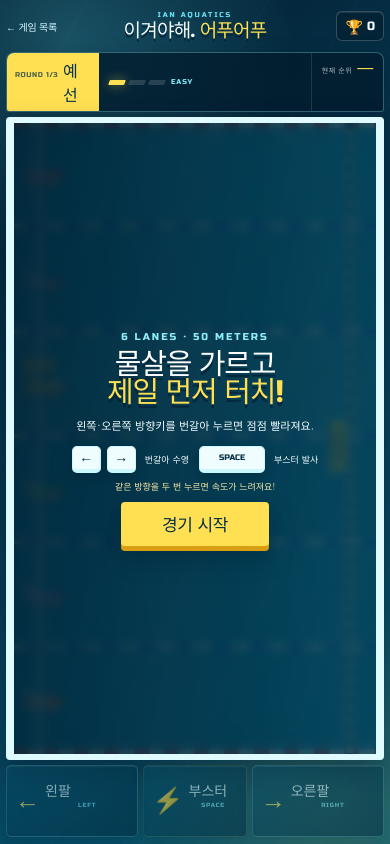
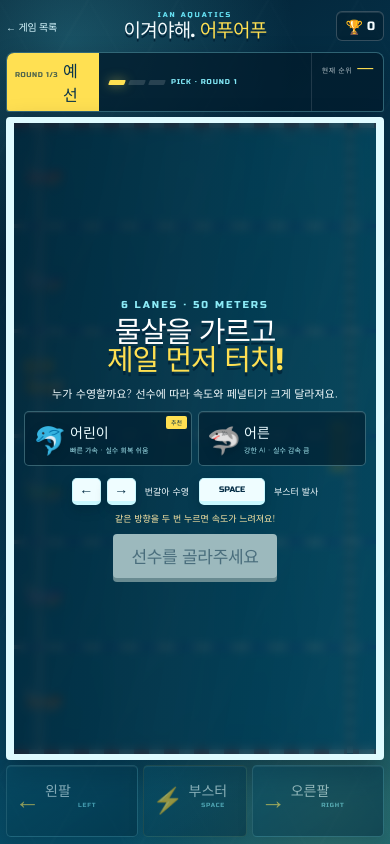
Before and after one commit to byunginhb/ian-game, a React (Vite) app: page /game/swimming-race in a window 390 px wide. Built offline with nearby package versions, Linux system fonts and the light colour scheme.

Commit message:
feat: 수영 레이스 어린이와 어른 난이도 추가

```diff
--- a/src/pages/SwimmingRace.css
+++ b/src/pages/SwimmingRace.css
@@ -520,6 +520,77 @@
   font-weight: 700;
 }
 
+.swim-player-types {
+  width: min(510px, calc(100% - 36px));
+  display: grid;
+  grid-template-columns: repeat(2, 1fr);
+  gap: 9px;
+  margin: 2px 0 11px;
+}
+
+.swim-player-type {
+  --type-color: #5ee7f7;
+  position: relative;
+  min-height: 66px;
+  padding: 9px 12px 9px 62px;
+  display: grid;
+  grid-template-columns: 1fr;
+  align-content: center;
+  justify-items: start;
+  border: 1px solid rgba(173, 242, 252, 0.3);
+  border-radius: 5px;
+  color: #eafcff;
+  background: rgba(2, 32, 49, 0.72);
+  text-align: left;
+  box-shadow: inset 0 1px rgba(255,255,255,0.08);
+  transition: transform 0.16s, border-color 0.16s, background 0.16s, box-shadow 0.16s;
+}
+
+.swim-player-type.is-adult { --type-color: #fb7185; }
+
+.swim-player-type:hover {
+  transform: translateY(-2px);
+  border-color: var(--type-color);
+}
+
+.swim-player-type.is-selected {
+  border-color: var(--type-color);
+  background: color-mix(in srgb, var(--type-color) 18%, #062f47);
+  box-shadow: 0 0 0 2px color-mix(in srgb, var(--type-color) 32%, transparent), 0 8px 18px rgba(0,18,30,0.28);
+}
+
+.swim-player-type > span {
+  position: absolute;
+  left: 13px;
+  top: 50%;
+  transform: translateY(-50%);
+  font-size: 34px;
+  filter: drop-shadow(0 4px 5px rgba(0,18,30,0.35));
+}
+
+.swim-player-type strong {
+  font: 17px 'Black Han Sans', sans-serif;
+}
+
+.swim-player-type small {
+  margin-top: 2px;
+  color: #a7eaf3;
+  font-size: 9px;
+  font-weight: 900;
+}
+
+.swim-player-type i {
+  position: absolute;
+  right: 7px;
+  top: 7px;
+  padding: 2px 5px;
+  border-radius: 2px;
+  color: #062f47;
+  background: var(--yellow);
+  font: 7px 'Russo One', sans-serif;
+  font-style: normal;
+}
+
 .swim-howto {
   display: flex;
   gap: 26px;
@@ -579,6 +650,23 @@
 }
 
 .swim-primary:active { transform: translateY(3px); box-shadow: 0 2px 0 #d99f13; }
+
+.swim-primary:disabled {
+  color: rgba(6,47,71,0.55);
+  background: #9cb9bd;
+  box-shadow: 0 4px 0 #698b91;
+  cursor: default;
+  transform: none;
+}
+
+.swim-container.is-adult .swim-difficulty span.is-on {
+  background: #fb7185;
+  box-shadow: 0 0 10px rgba(251,113,133,0.58);
+}
+
+.swim-container.is-adult .swim-difficulty b {
+  color: #ff9eac;
+}
 
 .swim-countdown { background: rgba(2,31,48,0.48); }
 .swim-countdown strong {
@@ -822,6 +910,12 @@
   .swim-stroke-button.is-right { grid-column: 3; grid-row: 1; }
   .swim-menu h2, .swim-result h2 { font-size: 29px; }
   .swim-menu > p { max-width: 300px; margin: 9px 14px 7px; font-size: 11px; }
+  .swim-player-types { width: min(344px, calc(100% - 20px)); gap: 6px; margin-bottom: 7px; }
+  .swim-player-type { min-height: 55px; padding: 7px 7px 7px 45px; }
+  .swim-player-type > span { left: 8px; font-size: 27px; }
+  .swim-player-type strong { font-size: 14px; }
+  .swim-player-type small { font-size: 7px; }
+  .swim-player-type i { right: 4px; top: 4px; font-size: 6px; }
   .swim-howto { gap: 10px; margin-bottom: 7px; }
   .swim-howto kbd { min-width: 29px; height: 27px; font-size: 14px; }
   .swim-howto kbd.space-key { width: 66px; font-size: 8px; }
@@ -838,6 +932,8 @@
   .swim-menu-badge, .swim-result > small { margin-bottom: 5px; }
   .swim-menu h2, .swim-result h2 { font-size: 27px; }
   .swim-menu > p { margin: 7px 0; }
+  .swim-player-types { margin-bottom: 5px; }
+  .swim-player-type { min-height: 49px; }
   .swim-warning { margin-bottom: 7px; }
   .swim-result-medal { font-size: 38px; }
   .swim-podium { margin: 8px 0 10px; }
--- a/src/pages/SwimmingRace.jsx
+++ b/src/pages/SwimmingRace.jsx
@@ -6,12 +6,50 @@ import './SwimmingRace.css'
 const FINISH = 100
 const HUD_UPDATE_INTERVAL = 100
 const FINISH_HOLD_MS = 700
-const STROKE_NUDGE = 0.38
 const ROUND_INFO = [
-  { label: '예선', level: 'EASY', aiSpeed: 4.15 },
-  { label: '준결승', level: 'NORMAL', aiSpeed: 4.85 },
-  { label: '결승', level: 'HARD', aiSpeed: 5.55 },
+  { label: '예선', level: 'ROUND 1' },
+  { label: '준결승', level: 'ROUND 2' },
+  { label: '결승', level: 'FINAL' },
 ]
+
+const PLAYER_TYPES = {
+  child: {
+    label: '어린이',
+    shortLabel: 'KIDS',
+    icon: '🐬',
+    description: '빠른 가속 · 실수 회복 쉬움',
+    aiSpeeds: [5.4, 6.2, 7.0],
+    aiVariance: 0.9,
+    acceleration: 1.22,
+    streakBonus: 0.055,
+    maxSpeed: 10.8,
+    drag: 2.55,
+    mistakeMultiplier: 0.7,
+    strokeNudge: 0.48,
+    boostSpeed: 12.8,
+    boostFloor: 12.1,
+    boostDrag: 0.8,
+    boostDuration: 2100,
+  },
+  adult: {
+    label: '어른',
+    shortLabel: 'PRO',
+    icon: '🦈',
+    description: '강한 AI · 실수 감속 큼',
+    aiSpeeds: [7.4, 8.3, 9.2],
+    aiVariance: 1.15,
+    acceleration: 0.9,
+    streakBonus: 0.025,
+    maxSpeed: 10,
+    drag: 3.8,
+    mistakeMultiplier: 0.38,
+    strokeNudge: 0.2,
+    boostSpeed: 11.9,
+    boostFloor: 11.2,
+    boostDrag: 1.8,
+    boostDuration: 1250,
+  },
+}
 
 const SWIMMERS = [
   { id: 'coral', name: '코랄', color: '#fb7185', cap: '#ef4444', lane: 1 },
@@ -42,6 +80,7 @@ function SwimmingRace() {
   useTouchLock(containerRef)
 
   const [phase, setPhase] = useState('menu')
+  const [playerType, setPlayerType] = useState(null)
   const [round, setRound] = useState(1)
   const [countdown, setCountdown] = useState(3)
   const [racers, setRacers] = useState(makeRacers)
@@ -54,6 +93,7 @@ function SwimmingRace() {
   const [boosting, setBoosting] = useState(false)
 
   const phaseRef = useRef(phase)
+  const playerTypeRef = useRef(null)
   const roundRef = useRef(round)
   const racersRef = useRef(racers)
   const speedRef = useRef(0)
@@ -98,6 +138,7 @@ function SwimmingRace() {
   )
   const liveRank = sortedRacers.findIndex((racer) => racer.player) + 1
   const roundInfo = ROUND_INFO[round - 1]
+  const difficulty = PLAYER_TYPES[playerType ?? 'child']
 
   useEffect(() => {
     phaseRef.current = phase
@@ -125,7 +166,13 @@ function SwimmingRace() {
     feedbackTimerRef.current = window.setTimeout(() => setFeedback(null), 520)
   }, [])
 
+  const choosePlayerType = useCallback((type) => {
+    playerTypeRef.current = type
+    setPlayerType(type)
+  }, [])
+
   const startRound = useCallback((targetRound = roundRef.current) => {
+    if (!playerTypeRef.current) return
     window.cancelAnimationFrame(animationRef.current)
     window.clearTimeout(finishTimerRef.current)
     roundRef.current = targetRound
@@ -208,8 +255,8 @@ function SwimmingRace() {
       lastFrameRef.current = now
       const elapsed = (now - raceStartedAtRef.current) / 1000
       const activeBoost = now < boostUntilRef.current
-      let nextSpeed = Math.max(0, speedRef.current - dt * (activeBoost ? 1.1 : 3.05))
-      if (activeBoost) nextSpeed = Math.max(nextSpeed, 11.8)
+      let nextSpeed = Math.max(0, speedRef.current - dt * (activeBoost ? difficulty.boostDrag : difficulty.drag))
+      if (activeBoost) nextSpeed = Math.max(nextSpeed, difficulty.boostFloor)
       speedRef.current = nextSpeed
 
       const nextRacers = racersRef.current.map((racer, index) => {
@@ -219,7 +266,7 @@ function SwimmingRace() {
         if (racer.player) {
           advance = nextSpeed * dt
         } else {
-          const base = ROUND_INFO[roundRef.current - 1].aiSpeed + AI_VARIANCE[index]
+          const base = difficulty.aiSpeeds[roundRef.current - 1] + AI_VARIANCE[index] * difficulty.aiVariance
           const rhythm = Math.sin(elapsed * (1.25 + index * 0.11) + index * 1.7) * 0.34
           const surge = Math.sin(elapsed * 0.32 + index) > 0.82 ? 0.26 : 0
           advance = Math.max(2.8, base + rhythm + surge) * dt
@@ -262,13 +309,13 @@ function SwimmingRace() {
 
     animationRef.current = window.requestAnimationFrame(tick)
     return () => window.cancelAnimationFrame(animationRef.current)
-  }, [finishRace, paintRacers, phase])
+  }, [difficulty, finishRace, paintRacers, phase])
 
   const stroke = useCallback((side) => {
     if (phaseRef.current !== 'racing') return
 
     if (lastStrokeRef.current === side) {
-      speedRef.current *= 0.58
+      speedRef.current *= difficulty.mistakeMultiplier
       streakRef.current = 0
       setSpeed(speedRef.current)
       showFeedback('miss', '같은 팔! 속도 DOWN')
@@ -277,13 +324,16 @@ function SwimmingRace() {
 
     lastStrokeRef.current = side
     const nextStreak = streakRef.current + 1
-    speedRef.current = Math.min(10.2, speedRef.current + 1.06 + Math.min(nextStreak, 8) * 0.045)
+    speedRef.current = Math.min(
+      difficulty.maxSpeed,
+      speedRef.current + difficulty.acceleration + Math.min(nextStreak, 8) * difficulty.streakBonus,
+    )
     setSpeed(speedRef.current)
     setLastStroke(side)
 
     const nudgedRacers = racersRef.current.map((racer) => (
       racer.player && racer.progress < FINISH
-        ? { ...racer, progress: Math.min(FINISH, racer.progress + STROKE_NUDGE) }
+        ? { ...racer, progress: Math.min(FINISH, racer.progress + difficulty.strokeNudge) }
         : racer
     ))
     racersRef.current = nudgedRacers
@@ -296,21 +346,21 @@ function SwimmingRace() {
     } else {
       streakRef.current = nextStreak
     }
-  }, [paintRacers, showFeedback])
+  }, [difficulty, paintRacers, showFeedback])
 
   const triggerBoost = useCallback(() => {
     if (phaseRef.current !== 'racing') return
     if (boostsRef.current <= 0) return
 
     boostsRef.current -= 1
-    boostUntilRef.current = Math.max(performance.now(), boostUntilRef.current) + 1800
-    speedRef.current = 12.4
+    boostUntilRef.current = Math.max(performance.now(), boostUntilRef.current) + difficulty.boostDuration
+    speedRef.current = difficulty.boostSpeed
     setBoosts(boostsRef.current)
     setSpeed(speedRef.current)
     boostingRef.current = true
     setBoosting(true)
     showFeedback('boost', 'SUPER BOOST!')
-  }, [showFeedback])
+  }, [difficulty, showFeedback])
 
   useEffect(() => {
     const onKeyDown = (event) => {
@@ -343,7 +393,7 @@ function SwimmingRace() {
   }
 
   return (
-    <main ref={containerRef} className={`swim-container${boosting ? ' is-boosting' : ''}`}>
+    <main ref={containerRef} className={`swim-container${boosting ? ' is-boosting' : ''}${playerType ? ` is-${playerType}` : ''}`}>
       <div className="swim-shell">
         <header className="swim-topbar">
           <Link to="/" className="swim-back" aria-label="게임 목록으로 돌아가기">← 게임 목록</Link>
@@ -362,11 +412,14 @@ function SwimmingRace() {
             <small>ROUND {round}/3</small>
             <strong>{roundInfo.label}</strong>
           </div>
-          <div className="swim-difficulty" aria-label={`난이도 ${roundInfo.level}`}>
+          <div
+            className="swim-difficulty"
+            aria-label={playerType ? `${difficulty.label} 난이도 ${roundInfo.level}` : `선수 선택 ${roundInfo.level}`}
+          >
             {ROUND_INFO.map((info, index) => (
               <span key={info.level} className={index < round ? 'is-on' : ''} />
             ))}
-            <b>{roundInfo.level}</b>
+            <b>{playerType ? difficulty.shortLabel : 'PICK'} · {roundInfo.level}</b>
           </div>
           <div className="swim-live-stat">
             <small>현재 순위</small>
@@ -420,13 +473,36 @@ function SwimmingRace() {
             <div className="swim-overlay swim-menu">
               <div className="swim-menu-badge">6 LANES · 50 METERS</div>
               <h2>물살을 가르고<br /><span>제일 먼저 터치!</span></h2>
-              <p>왼쪽·오른쪽 방향키를 번갈아 누르면 점점 빨라져요.</p>
+              <p>누가 수영할까요? 선수에 따라 속도와 페널티가 크게 달라져요.</p>
+              <div className="swim-player-types" aria-label="선수 난이도 선택">
+                {Object.entries(PLAYER_TYPES).map(([type, config]) => (
+                  <button
+                    key={type}
+                    type="button"
+                    className={`swim-player-type is-${type}${playerType === type ? ' is-selected' : ''}`}
+                    aria-pressed={playerType === type}
+                    onClick={() => choosePlayerType(type)}
+                  >
+                    <span>{config.icon}</span>
+                    <strong>{config.label}</strong>
+                    <small>{config.description}</small>
+                    {type === 'child' && <i>추천</i>}
+                  </button>
+                ))}
+              </div>
               <div className="swim-howto">
                 <div><kbd>←</kbd><kbd>→</kbd><span>번갈아 수영</span></div>
                 <div><kbd className="space-key">SPACE</kbd><span>부스터 발사</span></div>
               </div>
               <div className="swim-warning">같은 방향을 두 번 누르면 속도가 느려져요!</div>
-              <button type="button" className="swim-primary" onClick={() => startRound(1)}>경기 시작</button>
+              <button
+                type="button"
+                className="swim-primary"
+                onClick={() => startRound(1)}
+                disabled={!playerType}
+              >
+                {playerType ? `${difficulty.label} 경기 시작` : '선수를 골라주세요'}
+              </button>
             </div>
           )}
 
```
